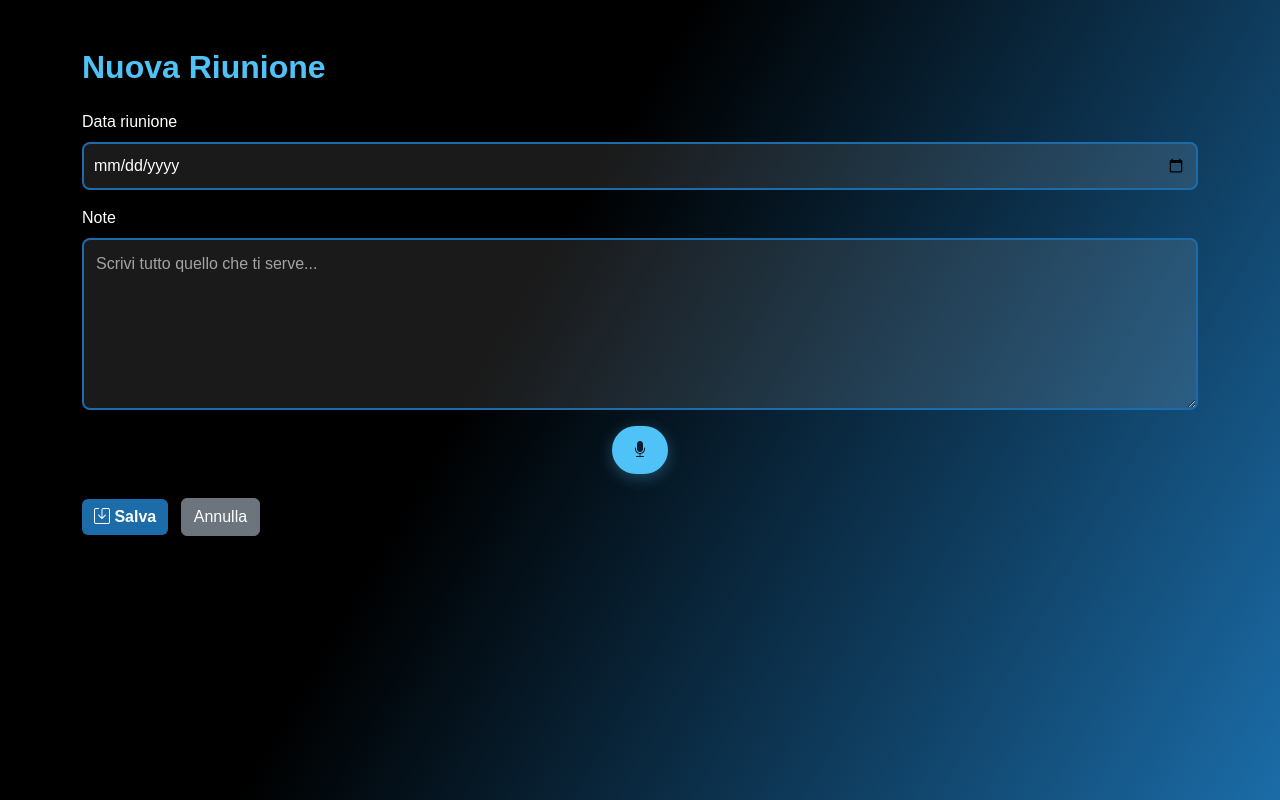
After one commit to PesceNemo/MeetingMenager, a PHP site: page /new_meeting.php in a window 1280 px wide. The commit adds this page. Run offline with PHP 8.4, Linux system fonts and the light colour scheme.

Commit message:
Add files via upload

```diff
--- /dev/null
+++ b/index.css
@@ -0,0 +1,109 @@
+/* === BASE STYLES === */
+body {
+    margin: 0;
+    font-family: 'Arial', sans-serif;
+    background: linear-gradient(120deg, #000000 40%, #1B6CA8 100%);
+    color: white;
+    min-height: 100vh;
+}
+
+/* === TYPOGRAPHY === */
+.text-primary-blue {
+    color: #4FC3F7 !important;
+}
+
+.gradient-text {
+    background: linear-gradient(90deg, #4FC3F7, #1B6CA8, #0D1B2A);
+    -webkit-background-clip: text;
+    -webkit-text-fill-color: transparent;
+    background-clip: text;
+}
+
+/* === SECTION TITLE BAR === */
+.section-title-line .title {
+    width: 5px;
+    height: 40px;
+    background: linear-gradient(#4FC3F7, #1B6CA8);
+    border-radius: 3px;
+}
+
+.section-title-line {
+    width: 5px;
+    height: 40px;
+    background: linear-gradient(#4FC3F7, #1B6CA8);
+    border-radius: 3px;
+}
+
+/* === CARDS === */
+.prodotto-card {
+    background: rgba(255, 255, 255, 0.08);
+    backdrop-filter: blur(10px);
+    border-radius: 20px;
+    border: 1px solid rgba(255, 255, 255, 0.1);
+    box-shadow: 0 4px 30px rgba(0, 0, 0, 0.6);
+    transition: transform 0.3s;
+}
+
+.prodotto-card:hover {
+    transform: translateY(-5px);
+}
+
+/* === BUTTONS === */
+.btn-primary-blue {
+    background-color: #1B6CA8;
+    border: none;
+    color: white;
+    font-weight: bold;
+}
+
+.btn-primary-blue:hover {
+    background-color: #155a8a;
+}
+
+.btn-mic {
+    background-color: #4FC3F7;
+    color: #0D1B2A;
+    border: none;
+    font-weight: bold;
+    padding: 12px 20px;
+    font-size: 1rem;
+    border-radius: 30px;
+    box-shadow: 0 4px 15px rgba(79, 195, 247, 0.3);
+    transition: background 0.3s, transform 0.2s;
+}
+
+.btn-mic:hover {
+    background-color: #1B6CA8;
+    color: white;
+    transform: scale(1.05);
+}
+
+/* === FORM ELEMENTS === */
+.custom-textarea,
+.custom-input {
+    background: rgba(255, 255, 255, 0.1);
+    border: 2px solid #1B6CA8;
+    color: white;
+    padding: 12px;
+    font-size: 1rem;
+    border-radius: 8px;
+}
+
+.custom-textarea::placeholder {
+    color: rgba(255, 255, 255, 0.6);
+}
+
+.custom-input {
+    padding: 10px;
+}
+
+/* === OVERRIDES === */
+.card-title,
+.lead,
+p,
+label,
+h2,
+h4,
+h5 {
+    color: white !important;
+}
--- /dev/null
+++ b/new_meeting.php
@@ -0,0 +1,54 @@
+<?php
+if ($_SERVER['REQUEST_METHOD'] === 'POST') {
+    $date = $_POST['date'] ?? '';
+    $notes = $_POST['notes'] ?? '';
+
+
+    header("Location: index.php");
+    exit;
+}
+?>
+<!DOCTYPE html>
+<html lang="it">
+<head>
+    <meta charset="UTF-8" />
+    <meta name="viewport" content="width=device-width, initial-scale=1" />
+    <title>Nuova Riunione</title>
+
+    <link href="https://cdn.jsdelivr.net/npm/bootstrap@5.3.2/dist/css/bootstrap.min.css" rel="stylesheet" />
+    <link href="https://cdn.jsdelivr.net/npm/bootstrap-icons@1.10.0/font/bootstrap-icons.min.css" rel="stylesheet" />
+
+    <link href="index.css" rel="stylesheet" />
+</head>
+<body class="meeting-body">
+
+<div class="container py-5">
+    <h2 class="text-primary-blue mb-4"><strong>Nuova Riunione</strong></h2>
+
+    <form method="POST" action="">
+        <div class="mb-3">
+            <label for="date" class="form-label text-white">Data riunione</label>
+            <input type="date" name="date" id="date" class="form-control custom-input" required />
+        </div>
+
+        <div class="mb-3">
+            <label for="notes" class="form-label text-white">Note</label>
+            <textarea name="notes" id="notes" class="form-control custom-textarea" rows="6" placeholder="Scrivi tutto quello che ti serve..." required></textarea>
+        </div>
+
+        <div class="mb-4 text-center">
+            <button type="button" class="btn btn-mic" aria-label="Microfono">
+                <i class="bi bi-mic-fill"></i>
+            </button>
+        </div>
+
+        <button type="submit" class="btn btn-primary-blue">
+            <i class="bi bi-save"></i> Salva
+        </button>
+        <a href="index.php" class="btn btn-secondary ms-2">Annulla</a>
+    </form>
+</div>
+
+<script src="https://cdn.jsdelivr.net/npm/bootstrap@5.3.2/dist/js/bootstrap.bundle.min.js"></script>
+</body>
+</html>
```
Also changed, not shown: index.php (+52 -8 lines), open_meeting.php (added, +43 -0 lines).
